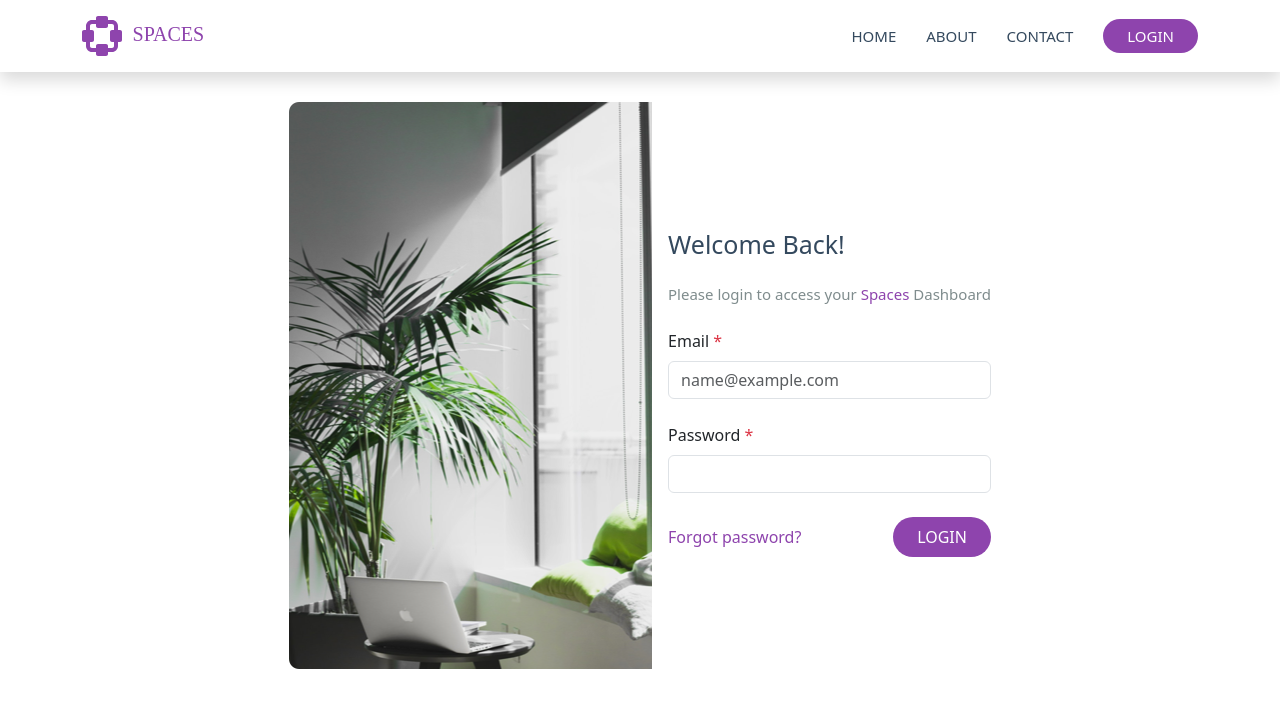
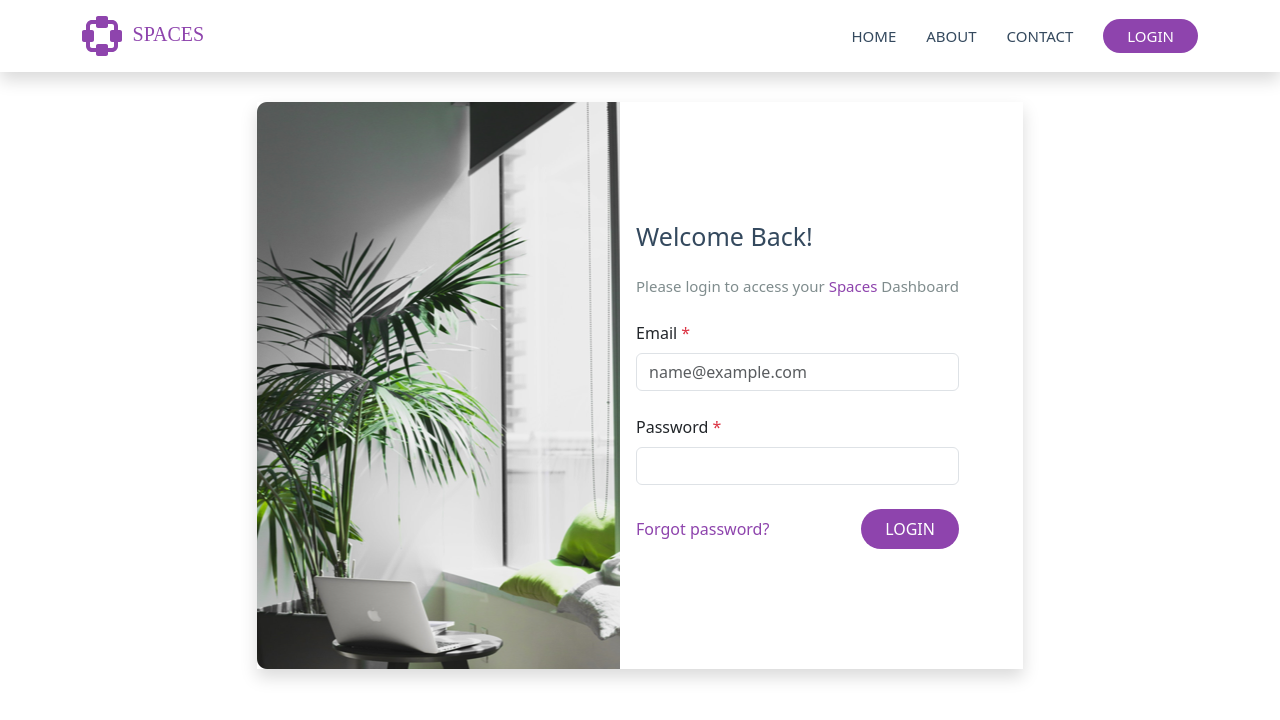
Before and after one commit to walaa9402/users-app, an Angular app: page /login in a window 1280 px wide. Shown: the top 720 px of the page. Built offline with nearby package versions, Linux system fonts and the light colour scheme.

Commit message:
enhancement in style

```diff
--- a/src/app/app.component.scss
+++ b/src/app/app.component.scss
@@ -15,3 +15,7 @@
   background-size: 5%;
   filter: drop-shadow(0 0 0.75rem $whiteColor);
 }
+
+router-outlet {
+  background-color: $backgroundColor;
+}
--- a/src/app/modules/authentication/features/login/login.component.scss
+++ b/src/app/modules/authentication/features/login/login.component.scss
@@ -4,15 +4,16 @@ main {
   display: flex;
   justify-content: center;
   align-items: center;
-  height: 100%;
   padding-top: 30px;
 
   .login {
     display: flex;
     justify-content: center;
-    width: 90%;
+    box-shadow: 0 .5rem 1rem rgba(black, .15);
 
-
+    figure {
+      margin: 0px;
+    }
 
     .login_form {
       display: flex;
@@ -21,6 +22,7 @@ main {
       justify-content: center;
       align-items: flex-start;
       padding-left: 16px;
+      padding-right: 64px;
 
       form {
         width: 100%;
```
